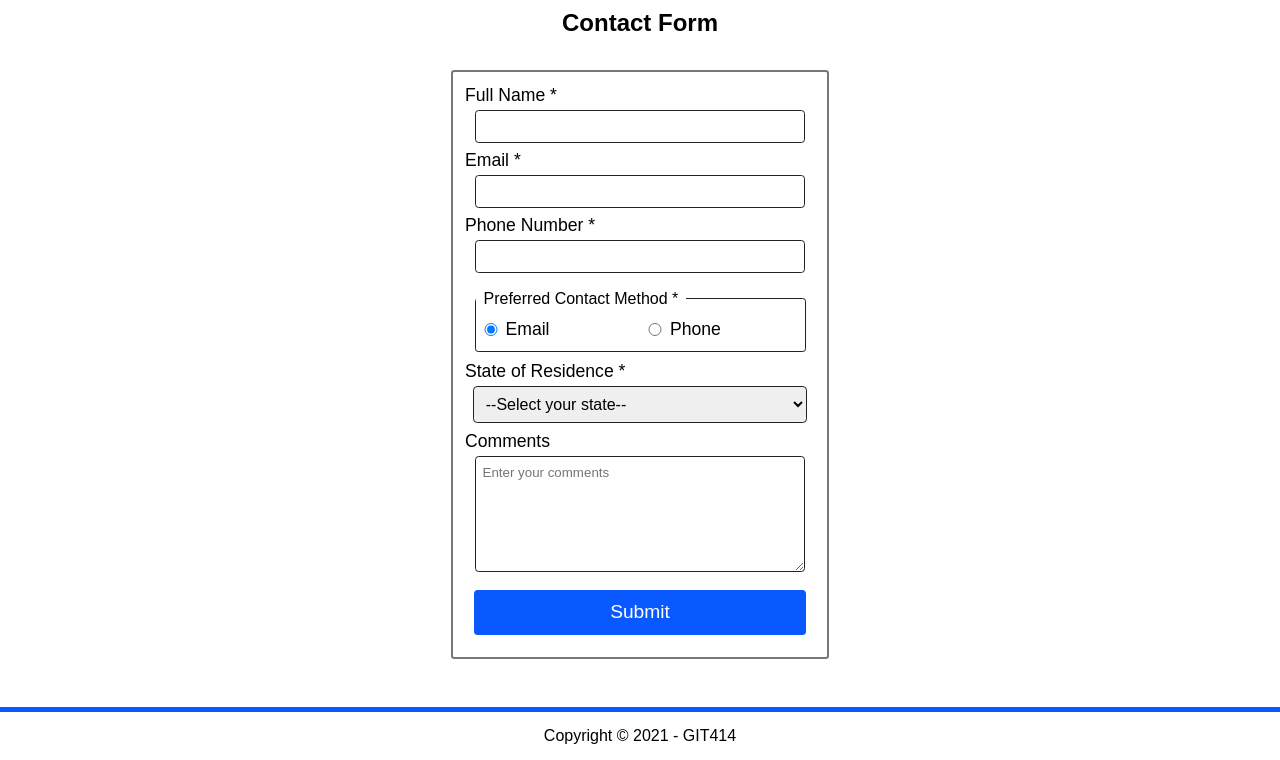
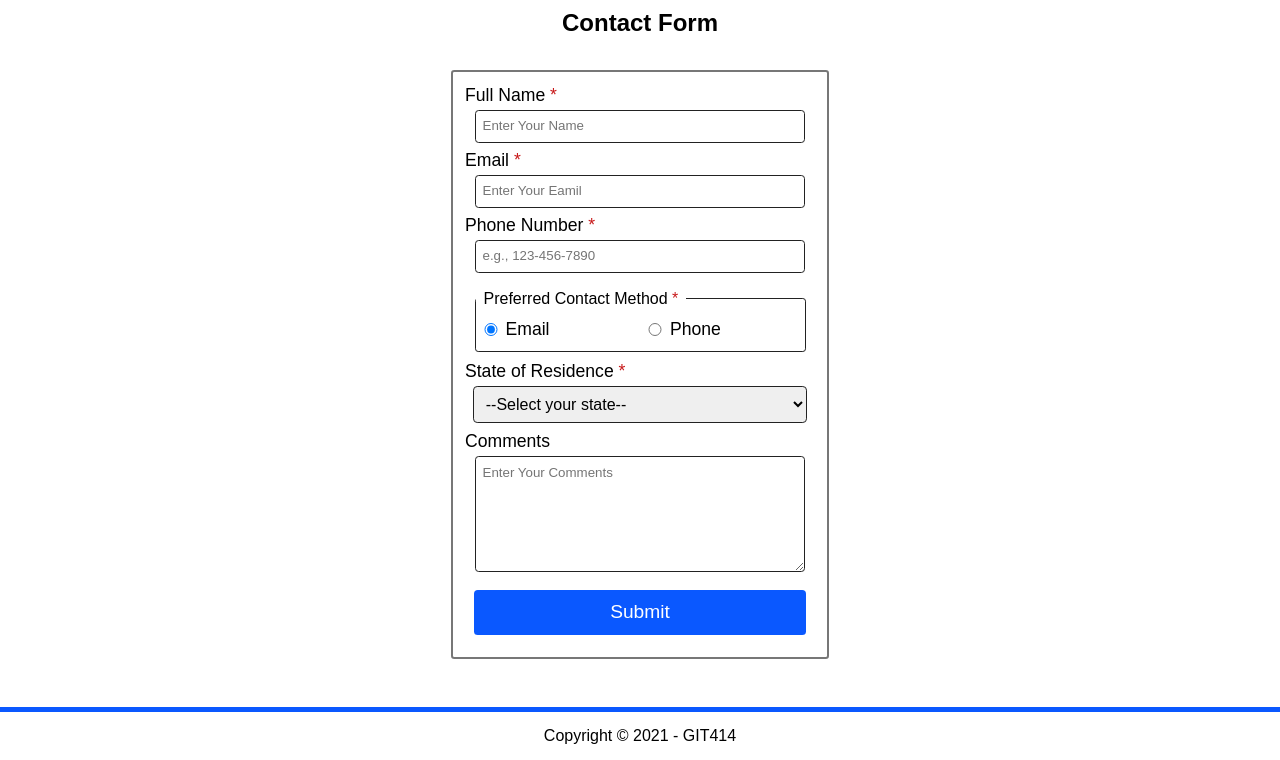
Before and after one commit to AnkitaKate23/GIT414, a plain HTML site: page index.html in a window 1280 px wide. Shown: the part 666-1426 px from the top of the page. Drawn offline with Linux system fonts and the light colour scheme.

Commit message:
Updated changes
Added changes into the html and css file.

```diff
--- a/index.html
+++ b/index.html
@@ -40,20 +40,21 @@
       <h2>Contact Form</h2>
       <form id="mainform" action="https://wp.zybooks.com/form-viewer.php" method="POST">
 
-        <label for="fullname">Full Name <span aria-hidden="true">*</span></label>
-        <input type="text" id="fullname" name="fullname" autocomplete="name" required >
+        <label for="fullname">Full Name <span class="required" aria-hidden="true">*</span></label>
+        <input type="text" id="fullname" name="fullname" placeholder="Enter Your Name" autocomplete="name" required >
 
 
-        <label for="email">Email <span aria-hidden="true">*</span></label>
-        <input type="email" id="email" name="email" autocomplete="email" required>
+        <label for="email">Email <span class="required" aria-hidden="true">*</span></label>
+        <input type="email" id="email" name="email" placeholder="Enter Your Eamil" autocomplete="email" required>
 
 
-        <label for="phone">Phone Number <span aria-hidden="true">*</span></label>
-        <input type="tel" id="phone" name="phone" maxlength="10" autocomplete="tel" title="Enter 10-digit phone number" required >
+        <label for="phone">Phone Number <span class="required" aria-hidden="true">*</span></label>
+        <input type="tel" id="phone" name="phone" pattern="[\d\s\-\+]{7,}"
+        placeholder="e.g., 123-456-7890" autocomplete="tel" title="Enter 10-digit phone number" required >
 
 
         <fieldset>
-          <legend>Preferred Contact Method <span aria-hidden="true">*</span></legend>
+          <legend>Preferred Contact Method <span class="required" aria-hidden="true">*</span></legend>
           <input type="radio" id="contact-email" name="contact_method" value="email" checked >
           <label for="contact-email">Email</label>
           <input type="radio" id="contact-phone" name="contact_method" value="phone" >
@@ -61,7 +62,7 @@
         </fieldset>
 
 
-        <label for="state">State of Residence <span aria-hidden="true">*</span></label>
+        <label for="state">State of Residence <span class="required" aria-hidden="true">*</span></label>
         <select id="state" name="state" required aria-required="true">
 			<option value="">--Select your state--</option>
 			<option value="AL">Alabama</option>
@@ -116,7 +117,7 @@
 			<option value="WY">Wyoming</option>
         </select>
         <label for="comments">Comments</label>
-        <textarea id="comments" name="comments" rows="4" placeholder="Enter your comments"></textarea>
+        <textarea id="comments" name="comments" rows="4" placeholder="Enter Your Comments"></textarea>
         <input type="submit" value="Submit">
       </form>
 
--- a/style.css
+++ b/style.css
@@ -1,8 +1,7 @@
 /* http://meyerweb.com/eric/tools/css/reset/
-   v2.0 | 20110126
-   License: none (public domain)
+v2.0 | 20110126
+License: none (public domain)
 */
-
 html, body, div, span, applet, object, iframe,
 h1, h2, h3, h4, h5, h6, p, blockquote, pre,
 a, abbr, acronym, address, big, cite, code,
@@ -109,8 +108,7 @@ h1{
 	padding: 0;
 	margin: -1px;
 	overflow: hidden;
-	clip: rect(0, 0, 0, 0);
-	white-space: nowrap; /* added line */
+	white-space: nowrap;
 	border: 0;
 }
 
@@ -212,10 +210,6 @@ input:focus, select:focus, textarea:focus{
 	box-shadow: 0 0 0 0.09em currentColor;
 }
 
-input:error, select:error, textarea:error{
-	background-color: #c71819;
-}
-
 fieldset{
 	margin: 0.5em auto;
 	padding-bottom: 0.5em;
@@ -279,6 +273,10 @@ input[type="submit"]:hover, input[type="submit"]:focus{
 	filter: drop-shadow(8px 8px 4px #777);
 }
 
+.required {
+	color: #c71819;
+}
+
 footer{
 	padding: 1em;
 	border-top: 5px solid #0a58ff;
```
Also changed, not shown: 1 other file.
